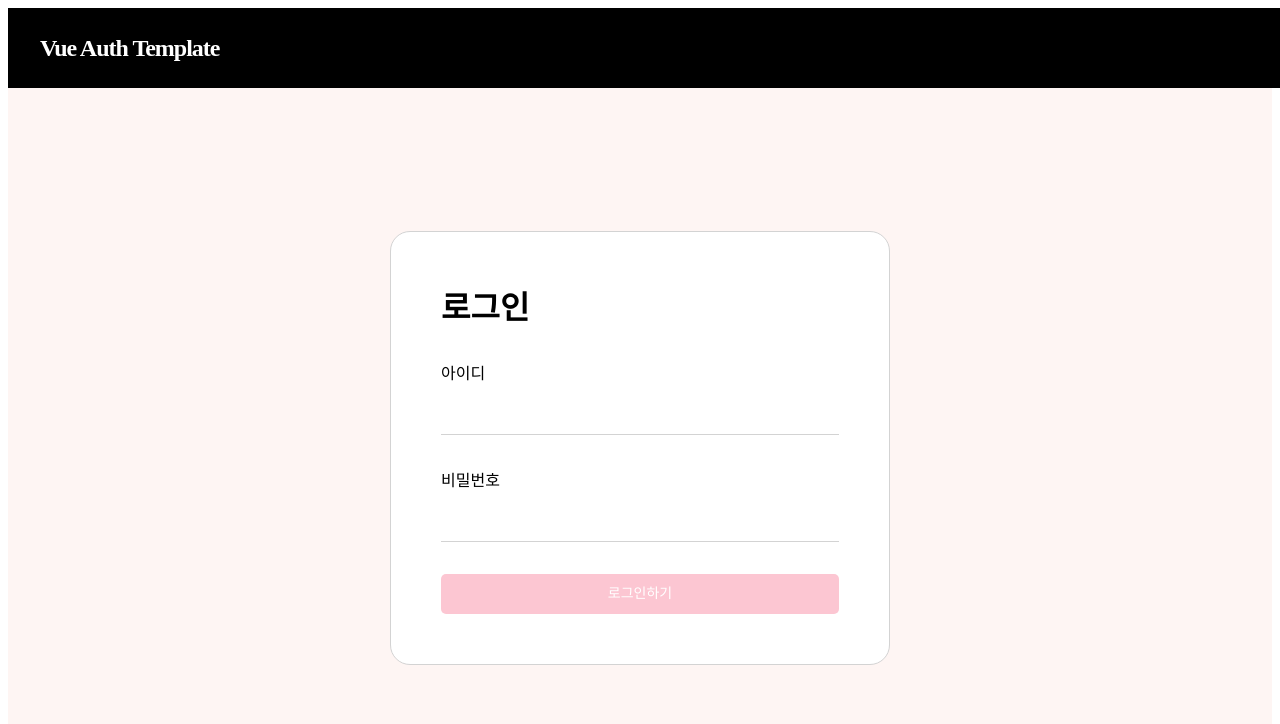
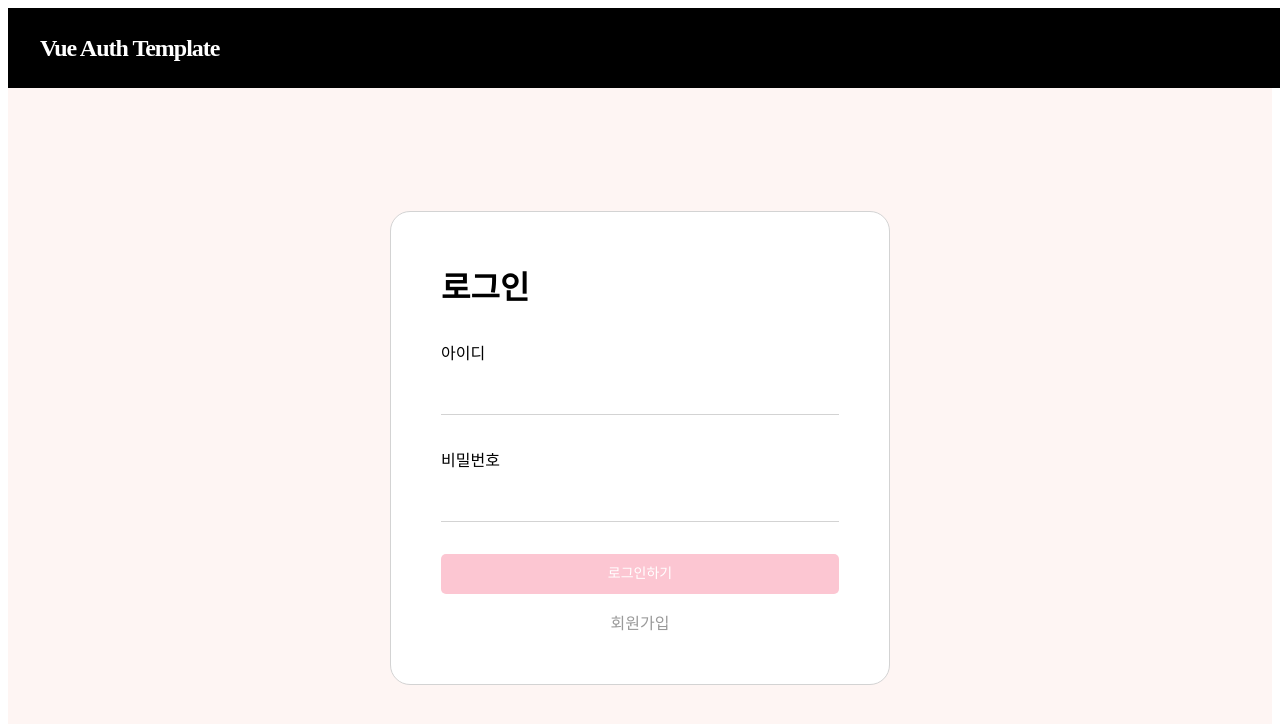
Before and after one commit to JengYoung/vue-auth-boilerplate, a Vue app: page /sign-in in a window 1280 px wide. Shown: the top 724 px of the page. Built offline with nearby package versions, Linux system fonts and the light colour scheme; the HTML template or start-up script is replaced by a standard one.

Commit message:
:sparkles: 회원가입 페이지 이동 링크 추가

```diff
--- a/src/views/SignIn.vue
+++ b/src/views/SignIn.vue
@@ -8,6 +8,12 @@
       <LabelInput name="비밀번호" uniqueInputId="password"></LabelInput>
 
       <FormButton type="submit" @click.prevent="onSubmit">로그인하기</FormButton>
+      <router-link
+        class="form__register-page-link"
+        to="sign-up"
+      >
+        회원가입
+      </router-link>
     </Form>
   </div>
 </template>
@@ -47,6 +53,19 @@ export default defineComponent({
   .form__header {
     margin: 0 0 2rem 0;
   }
+  .form__register-page-link {
+    margin-top: 1rem;
+
+    text-decoration: none;
+    text-align: center;
+
+    color: #999999;
+
+    &:hover {
+      transition: all 0.3s;
+      color: $primary500;
+    }
+  }
 
 }
 </style>
```
